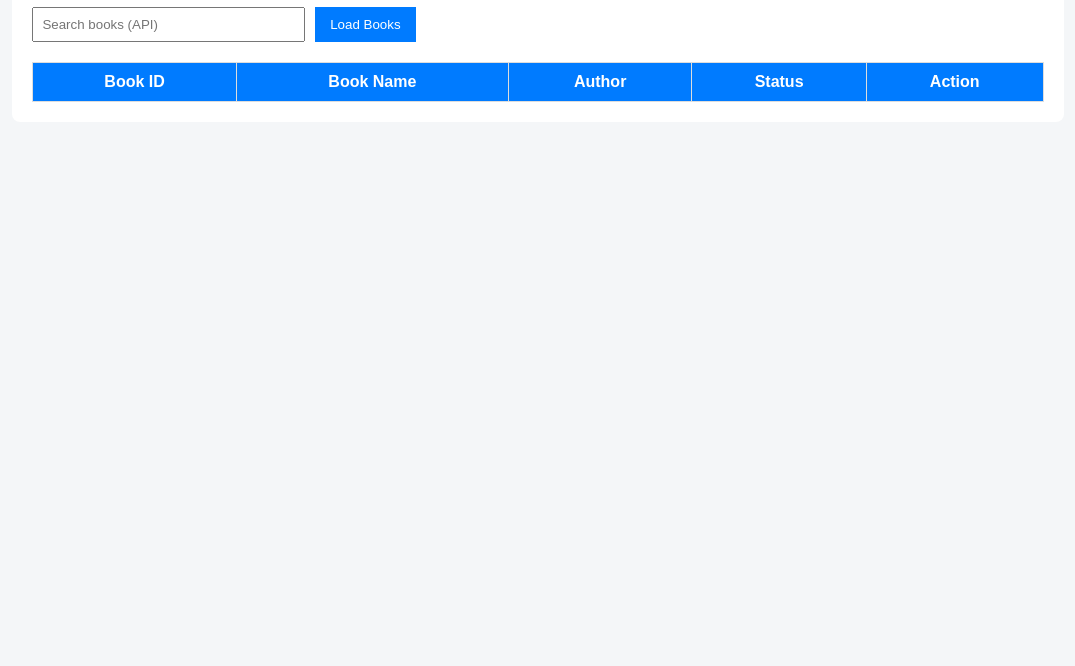
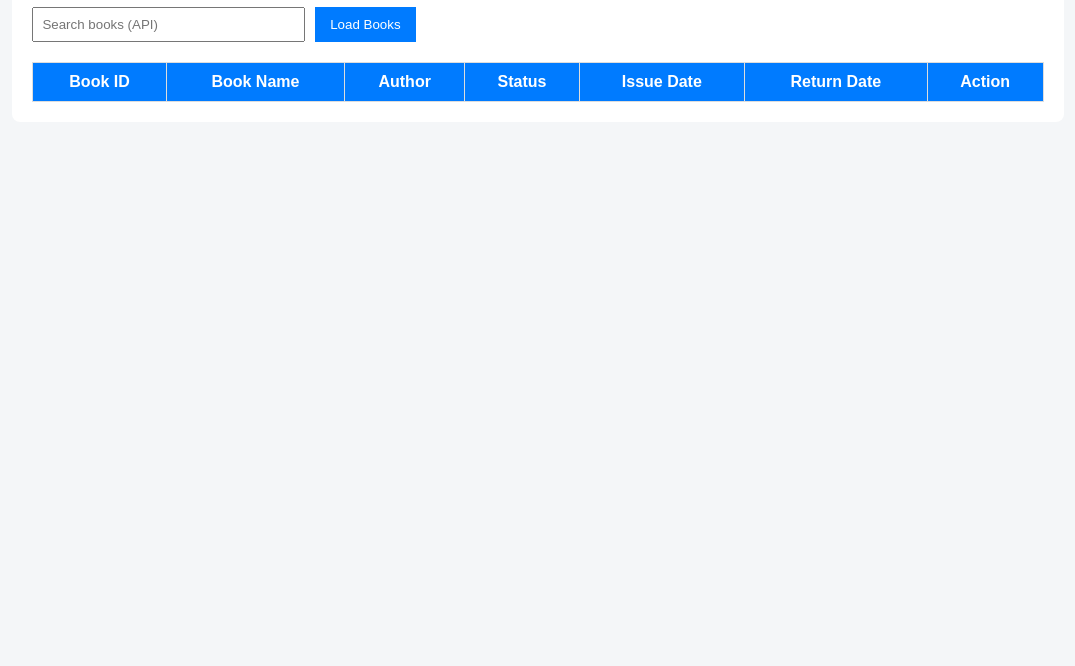
Before and after one commit to BalaChandra21/Library-Management-System, a plain HTML site: page index.html in a window 1280 px wide. Shown: the part 134-800 px from the top of the page, without its empty margins (102-1177 px from the left). Drawn offline with Linux system fonts and the light colour scheme.

Commit message:
Update index.html

```diff
--- a/index.html
+++ b/index.html
@@ -22,6 +22,8 @@
                 <th>Book Name</th>
                 <th>Author</th>
                 <th>Status</th>
+                <th>Issue Date</th>
+                <th>Return Date</th>
                 <th>Action</th>
             </tr>
         </thead>
```
